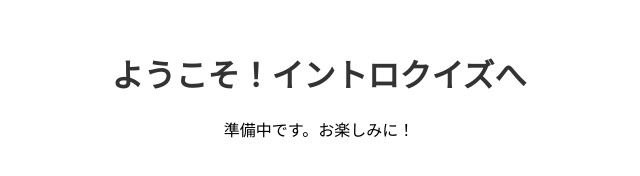
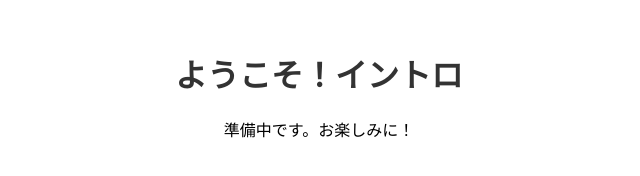
Before and after one commit to dkiyoyuki-create/music-quiz-hp, a plain HTML site: page index.html in a window 1280 px wide. Shown: the whole page, without its empty margins (321-961 px from the left). Drawn offline with Linux system fonts and the light colour scheme.

Commit message:
Add files via upload

```diff
--- a/index.html
+++ b/index.html
@@ -9,7 +9,7 @@
   </style>
 </head>
 <body>
-  <h1>ようこそ！イントロクイズへ</h1>
+  <h1>ようこそ！イントロ</h1>
   <p>準備中です。お楽しみに！</p>
 </body>
 </html>
```
